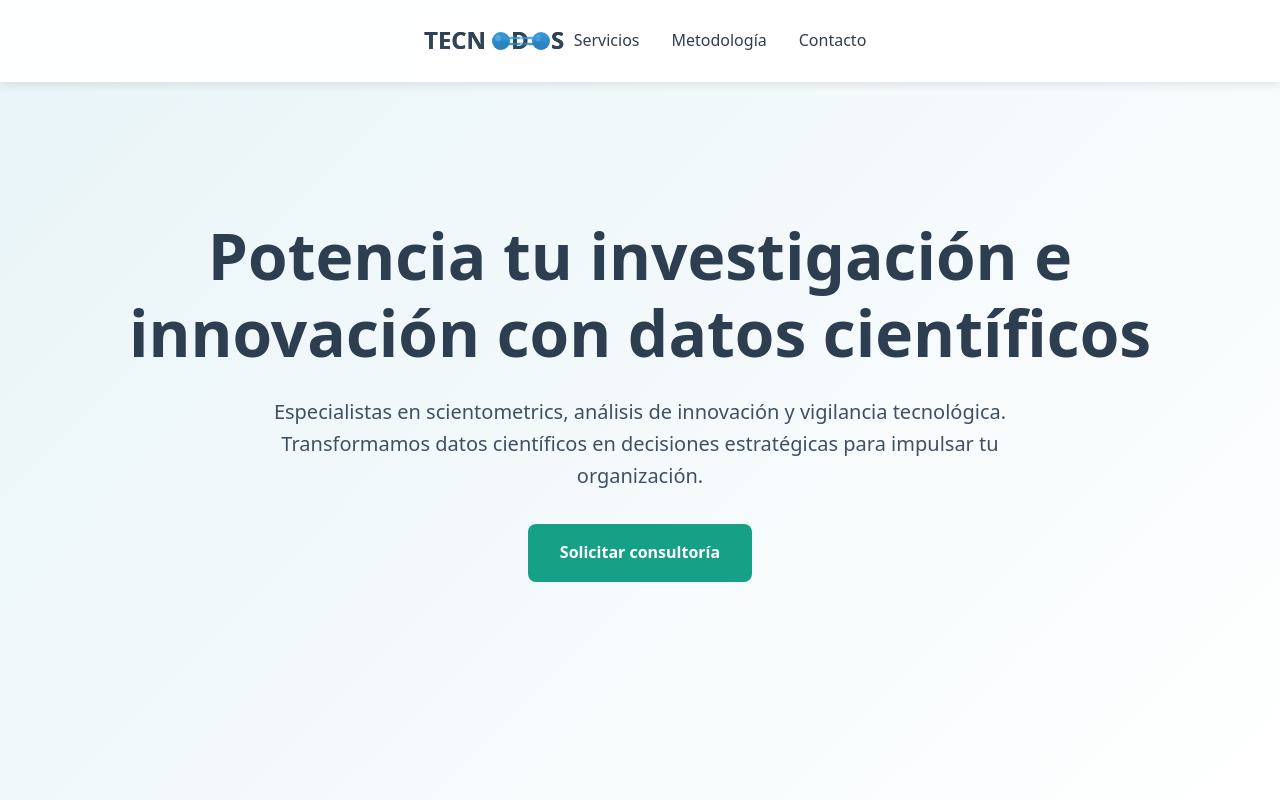
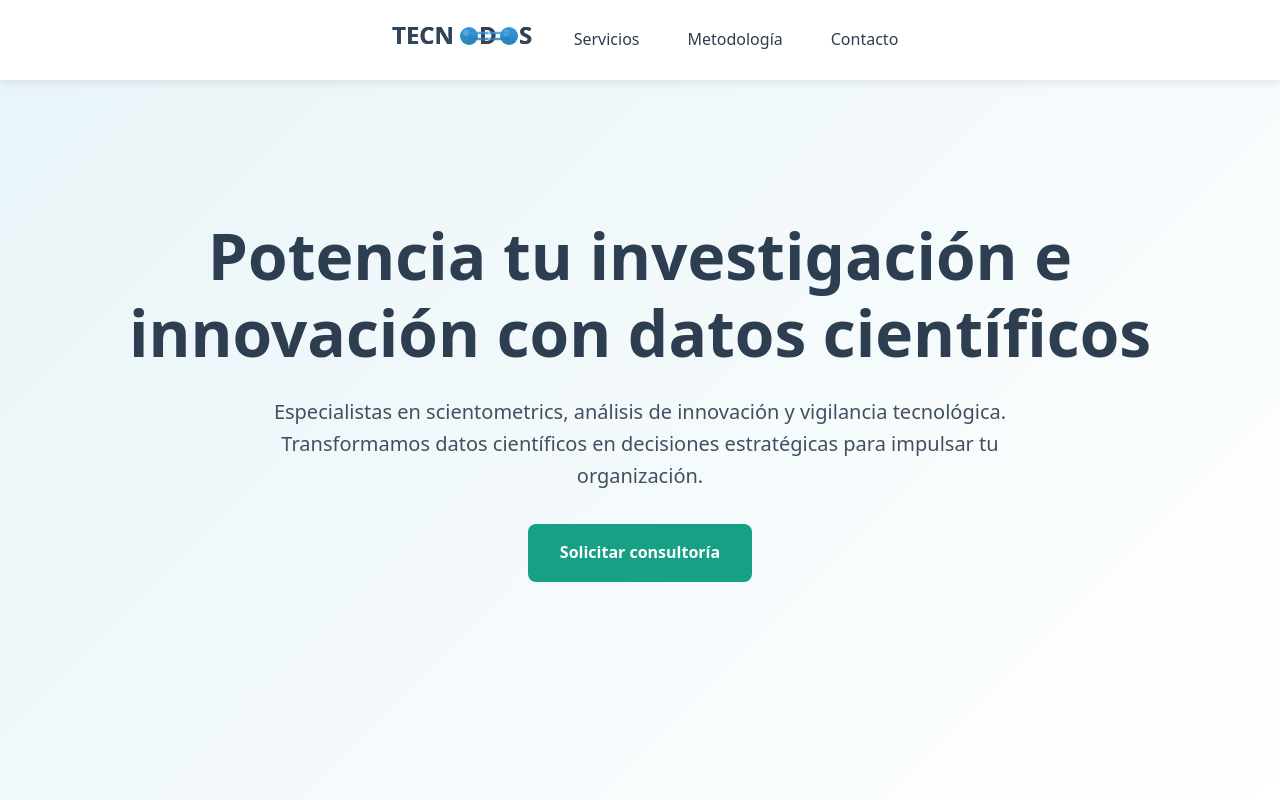
Before and after one commit to cmonsal/mi-landing, a plain HTML site: page index.html in a window 1280 px wide. Shown: the top 800 px of the page. Drawn offline with Linux system fonts and the light colour scheme.

Commit message:
Update index.html

```diff
--- a/index.html
+++ b/index.html
@@ -37,39 +37,30 @@
             box-shadow: 0 2px 10px rgba(0,0,0,0.1);
         }
 
-        nav {
-    max-width: 1200px;
+       nav {
+    max-width: 1400px;  /* Aumentado el ancho máximo */
     margin: 0 auto;
     display: flex;
-    justify-content: space-between;
+    justify-content: flex-start;  /* Alinea elementos al inicio */
     align-items: center;
+    padding: 0 2rem;  /* Añade padding lateral */
         }
 
         .logo {
-            display: flex;
-            align-items: center;
-            padding: 5px 0;
-        }
-
-        .logo svg {
-            height: 40px;
-            width: auto;
-            transition: transform 0.3s ease;
-        }
-
-        .logo svg:hover {
-            transform: scale(1.05);
+            margin-right: auto;  /* Empuja el logo a la izquierda */
         }
 
         .nav-links {
             display: flex;
-            gap: 2rem;
+            gap: 3rem;  /* Espacio entre elementos del menú */
+            margin-left: 2rem;  /* Espacio adicional después del logo */
         }
 
         .nav-links a {
             text-decoration: none;
             color: var(--text);
-            font-weight: 500;
+            font-weight: 400;
+            font-size: 1rem;
             transition: color 0.3s;
         }
 
```
